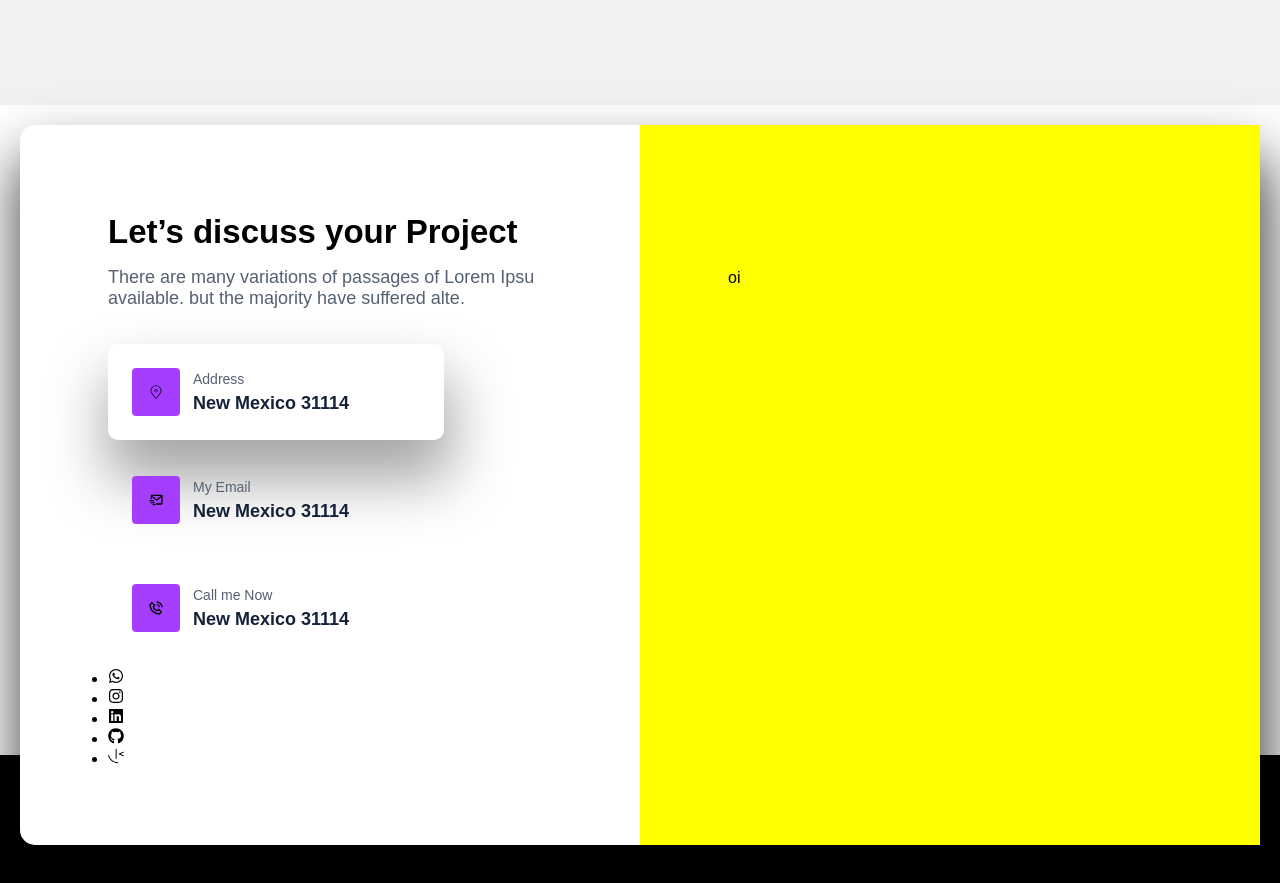
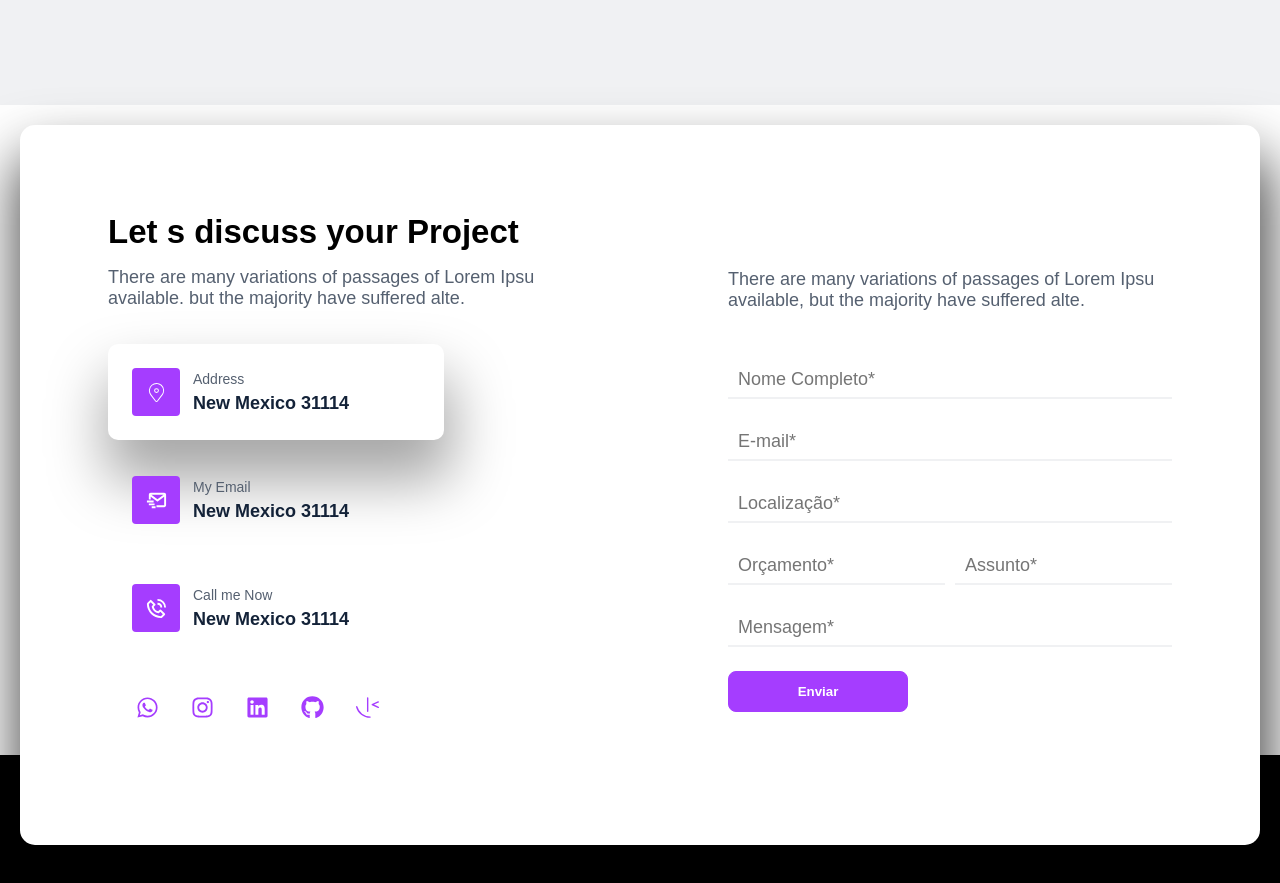
Before and after one commit to JosueCosta2023/portifolio-v2, a React (Vite) app: page / in a window 1280 px wide. Shown: the part 6960-7843 px from the top of the page. Built offline with nearby package versions, Linux system fonts and the light colour scheme.

Commit message:
update: conclusion form contact module.

```diff
--- a/package.json
+++ b/package.json
@@ -13,6 +13,7 @@
     "axios": "^1.6.8",
     "react": "^18.2.0",
     "react-dom": "^18.2.0",
+    "react-hook-form": "^7.51.3",
     "react-icons": "^5.1.0",
     "react-router-dom": "^6.22.3",
     "styled-components": "^6.1.8"
--- a/src/components/HambunguerMenu/styled.tsx
+++ b/src/components/HambunguerMenu/styled.tsx
@@ -13,7 +13,7 @@ export const ButtomToggleMenuBurguer = styled.button`
 
 `
 export const MenuBurguerList = styled.ul`
-    width: 190px;
+    width: 210px;
     height: auto;
     background-color: white;
     padding: 20px;
--- a/src/pages/home/sections/contact/contact.tsx
+++ b/src/pages/home/sections/contact/contact.tsx
@@ -2,15 +2,36 @@ import { CiLocationOn } from "react-icons/ci"
 import { BiMailSend, BiPhoneCall } from "react-icons/bi"
 import { FaGithub, FaInstagram, FaLinkedin, FaWhatsapp } from "react-icons/fa"
 import { SiFrontendmentor } from "react-icons/si"
-import { ContactAddressCard, ContactAddressContent, ContactFormContent, ContactSectionContainer } from "./styled"
+import { ContactAddressCard, ContactAddressContent, ContactFormContent, ContactSectionContainer, InputForm } from "./styled"
+import {FieldValues, useForm} from 'react-hook-form'
+import { ButtomPrimaryNormal } from "../../../../components/buttons/buttonPrimary"
+
+interface IFormValues {
+    name: string
+    email: string
+    location: string
+    budget: number
+    subject: string
+    message?: string
+}
+
 
 export const Contact = () => {
+
+    const {register, handleSubmit, reset, formState: {errors}} = useForm<IFormValues>()
+
+    const OnSumit = (data: FieldValues) => {
+        console.log(data)
+        reset()
+    }
+
+
     return(
         <ContactSectionContainer id="contact">
             <div>
                 <ContactAddressContent>
                     <div>
-                        <h2>Let’s discuss your Project</h2>
+                        <h2>Let s discuss your Project</h2>
                         <p>There are many variations of passages of Lorem Ipsu available. but the majority have suffered alte.</p>
                     </div>
 
@@ -55,8 +76,87 @@ export const Contact = () => {
                     </ul>
                 </ContactAddressContent>
 
-                <ContactFormContent>
-                    oi
+                <ContactFormContent >
+                    <form >
+                        <p>There are many variations of passages of Lorem Ipsu available,
+                        but the majority have suffered alte.</p>
+                        <InputForm>
+                            {errors.name && <span>{errors.name.message}</span>}
+                            <input type="text"
+                                placeholder="Nome Completo*"
+                                id="name"
+                                className="campo-preenchido"
+                                {
+                                    ...register('name', {required: "Campo Obrigatório."})
+                                }
+                                />
+                        </InputForm>
+
+                        <InputForm>
+                            {errors.email && <span>{errors.email.message}</span>}
+                            <input type="email"
+                                placeholder="E-mail*"
+                                id="email"
+                                className="campo-preenchido"
+                                {
+                                    ...register('email', {required: "Campo Obrigatório."})
+                                }
+                                />
+                        </InputForm>
+
+                        <InputForm>
+                            {errors.location && <span>{errors.location.message}</span>}
+                            <input type="location"
+                                placeholder="Localização*"
+                                id="location"
+                                className="campo-preenchido"
+                                {
+                                    ...register('location', {required: "Campo Obrigatório."})
+                                }
+                                />
+                        </InputForm>
+                        <div>
+                            <InputForm>
+                                {errors.budget && <span>{errors.budget.message}</span>}
+                                <input type="budget"
+                                    placeholder="Orçamento*"
+                                    id="budget"
+                                    className="campo-preenchido"
+                                    {
+                                        ...register('budget', {required: "Campo Obrigatório."})
+                                    }
+                                    />
+                            </InputForm>
+                            <InputForm>
+                                {errors.subject && <span>{errors.subject.message}</span>}
+                                <input type="subject"
+                                    placeholder="Assunto*"
+                                    id="subject"
+                                    {
+                                        ...register('subject', {required: "Campo Obrigatório."})
+                                    }
+                                    />
+                            </InputForm>
+
+                        </div>
+                        <InputForm>
+                                {errors.message && <span>{errors.message.message}</span>}
+                                <input type="message"
+                                    placeholder="Mensagem*"
+                                    id="message"
+                                    className="campo-preenchido"
+                                    {
+                                        ...register('message', {required: "Campo Obrigatório."})
+                                    }
+                                    />
+                            </InputForm>
+
+
+
+                        <ButtomPrimaryNormal onClick={handleSubmit(OnSumit)} >
+                            Enviar
+                        </ButtomPrimaryNormal>
+                    </form>
                 </ContactFormContent>
             </div>
         </ContactSectionContainer>
--- a/src/pages/home/sections/contact/styled.ts
+++ b/src/pages/home/sections/contact/styled.ts
@@ -35,27 +35,72 @@ export const ContactAddressContent = styled.div`
     max-width: 100%;
     height: 100%;
     padding: 88px;
+    @media(max-width: 380px){
+            width: 100%;
+            padding: 10px;
+            padding-top: 20px;
+        }
     & > div {
         width: 100%;
+        @media(max-width: 768px){
+            display: flex;
+            flex-direction: column;
+            align-items: center;
+        }
         & > h2 {
             font-size: 33px;
             color: var(--sedundary-normal);
             font-weight: 800;
             margin-bottom: 16px;
+            @media(max-width: 768px){
+                text-align: center;
+                font-size: 23px;
+            }
+
         }
         & > p{
             font-size: 18px;
             color: var(--tertiary-normal);
             margin-bottom: 35px;
+            @media(max-width: 768px){
+                text-align: center;
+                font-size: 14px;
+            }
         }
 
     }
+
     & > div > div:nth-child(1){
         background-color:  white;
         border-radius: 10px;
         -webkit-box-shadow: 3px 36px 57px 5px rgba(0,0,0,0.35);
         -moz-box-shadow: 3px 36px 57px 5px rgba(0,0,0,0.35);
         box-shadow: 3px 36px 57px 5px rgba(0,0,0,0.35);
+    }
+    & > ul{
+        bottom: 90px;
+        width: auto;
+        padding: 12px;
+        list-style: none;
+        display: flex;
+        background-color: white;
+        border-radius: 4px;
+        @media(max-width: 768px){
+            align-items: center;
+            justify-content: center;
+        }
+        & > li{
+            padding: 16px;
+            text-align: center;
+            font-size: 23px;
+            border-radius: 4px;
+            color: var(--primary-normal);
+            cursor: pointer;
+            &:hover {
+                background-color: var(--primary-normal);
+                color: white;
+            }
+        }
     }
 `
 export const ContactAddressCard = styled.div`
@@ -64,10 +109,16 @@ export const ContactAddressCard = styled.div`
     margin-bottom: 12px;
     display: flex;
     align-items: center;
+    @media(max-width: 380px){
+        width: 95%;
+    }
     & > span{
         width: 48px;
         height: 48px;
         background-color: var(--primary-normal);
+        color: white;
+        font-weight: bold;
+        font-size: 23px;
         display: flex;
         justify-content: center;
         align-items: center;
@@ -85,6 +136,9 @@ export const ContactAddressCard = styled.div`
             font-size: 18px;
             font-weight: 600;
             color: var(--secundary-normal);
+            @media(max-width: 380px){
+                font-size: 14px;
+            }
         }
 
     }
@@ -95,6 +149,59 @@ export const ContactFormContent = styled.div`
     width: 50%;
     max-width: 100%;
     height: 100%;
-    background-color: yellow;
     padding: 144px 88px;
+    @media(max-width: 1024px){
+        padding: 60px 88px;
+        & > form > p{
+            text-align: center;
+        }
+    }
+    @media(max-width: 495px){
+            padding: 20px 10px;
+        }
+    & > form {
+        width: 100%;
+        height: 100%;
+        & > p{
+            font-size: 18px;
+            color: var(--tertiary-normal);
+            margin-bottom: 50px;
+        }
+        & > div {
+        display: flex;
+        gap: 10px;
+        @media(max-width: 600px){
+            flex-direction: column;
+        }
+    }
+    }
+
 `
+export const InputForm = styled.div`
+    width: 100%;
+    height: 38px;
+    background-color: blue;
+    position: relative;
+    margin-bottom: 24px;
+    & > span {
+        position: absolute;
+        right: 5px;
+        top: 5px;
+        color: red;
+        font-weight: 300;
+        letter-spacing: 2px;
+        font-size: 10px;
+    }
+    & > input {
+        width: 100%;
+        height: 100%;
+        padding-left: 10px;
+        font-size: 18px;
+        border: none;
+        border-bottom: 2px solid var(--tertiary-light);
+        outline: none;
+        @media(max-width: 495px){
+            font-size: 16px;
+        }
+    }
+`
```
Also changed, not shown: 1 other file (tests, documents, lock files or other folders).
